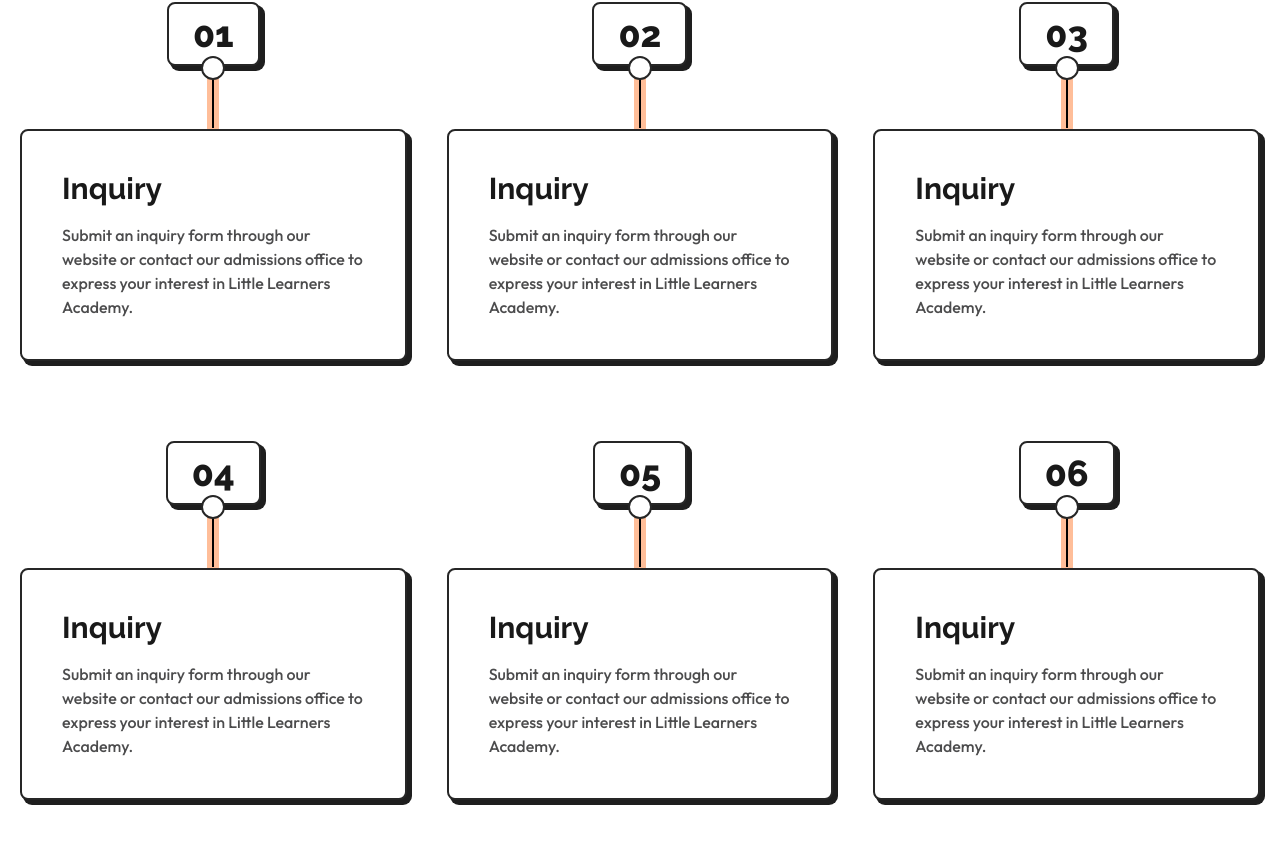
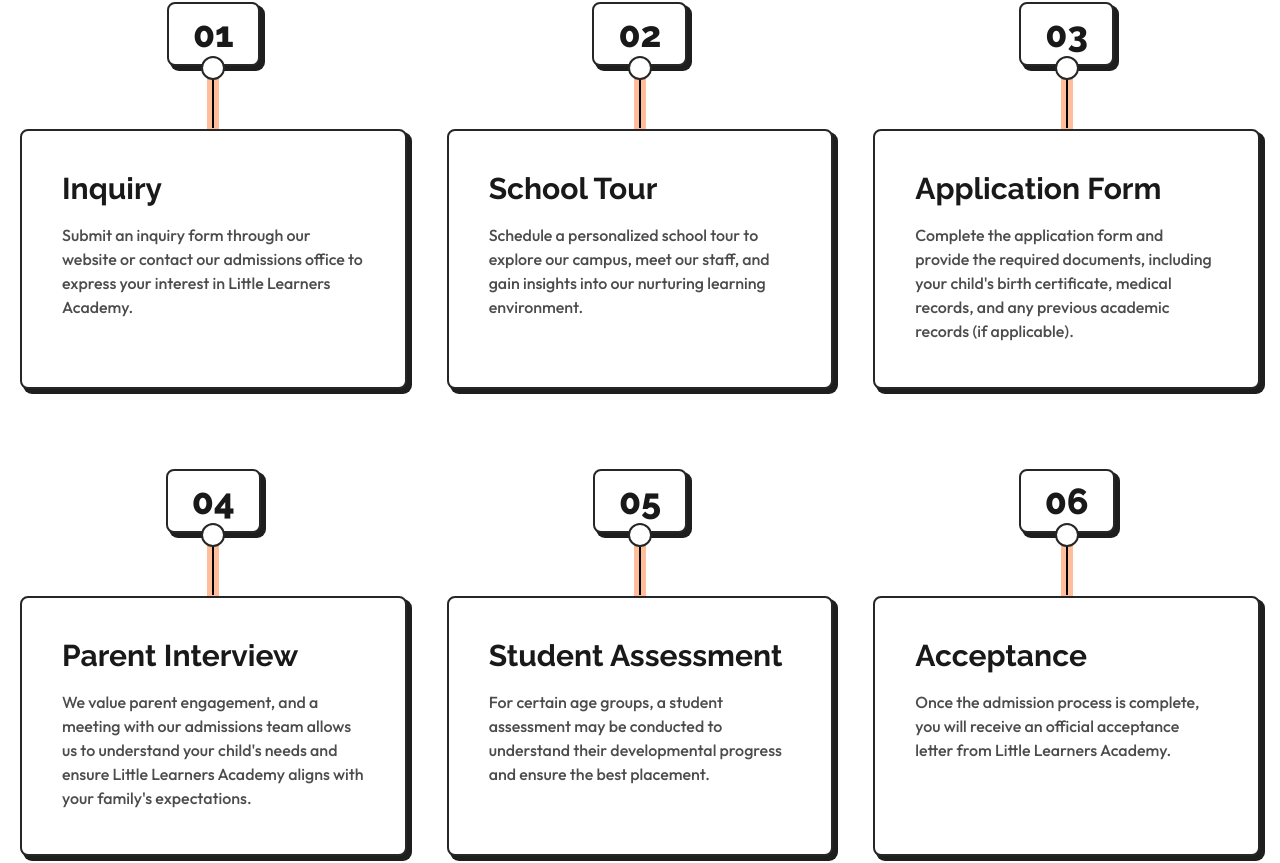
Before and after one commit to marcellandreas/little_learners, a React (Vite) app: page /admissions in a window 1280 px wide. Shown: the part 917-1780 px from the top of the page. Built offline with nearby package versions, Linux system fonts and the light colour scheme.

Commit message:
Feat: merapihkan dan menambahkan json, kemudian memprodesnya di page

```diff
--- a/src/data/Admissions.json
+++ b/src/data/Admissions.json
@@ -1,4 +1,35 @@
 {
+  "AdmissionProcess": {
+    "title": "Admission Process",
+    "subTitle": "Process",
+    "description": "Embark on a remarkable educational journey with us! Our Admission and Enrollment process is the gateway to providing your child with an exceptional learning experience at our kindergarten school",
+    "data": [
+      {
+        "title": "Inquiry",
+        "description": "Submit an inquiry form through our website or contact our admissions office to express your interest in Little Learners Academy."
+      },
+      {
+        "title": "School Tour",
+        "description": "Schedule a personalized school tour to explore our campus, meet our staff, and gain insights into our nurturing learning environment."
+      },
+      {
+        "title": "Application Form",
+        "description": "Complete the application form and provide the required documents, including your child's birth certificate, medical records, and any previous academic records (if applicable)."
+      },
+      {
+        "title": "Parent Interview",
+        "description": "We value parent engagement, and a meeting with our admissions team allows us to understand your child's needs and ensure Little Learners Academy aligns with your family's expectations."
+      },
+      {
+        "title": "Student Assessment",
+        "description": "For certain age groups, a student assessment may be conducted to understand their developmental progress and ensure the best placement."
+      },
+      {
+        "title": "Acceptance",
+        "description": "Once the admission process is complete, you will receive an official acceptance letter from Little Learners Academy."
+      }
+    ]
+  },
   "feeStructure": [
     {
       "program": "Nursery",
--- a/src/pages/Admissions.jsx
+++ b/src/pages/Admissions.jsx
@@ -12,8 +12,11 @@
     "Activity Fee",
   ];
 
+  // Data Admission
   const TableData_1 = AdmissionsData.feeStructure;
   const TableData_2 = AdmissionsData.additionalServices;
+  const AddmissionProcessData = AdmissionsData.AdmissionProcess;
+
   return (
     <MainLayout>
       <ContainerCard
@@ -30,7 +33,7 @@
         />
         {/* cards */}
         <section className="grid grid-cols-3 md:gap-y-20 md:gap-x-10   2xl:gap-[50px]">
-          {[1, 2, 3, 4, 5, 6].map((item, index) => (
+          {AddmissionProcessData.data.map((item, index) => (
             <div
               key={index}
               className="flex flex-col items-center col-span-3 md:col-span-1 "
@@ -39,7 +42,7 @@
               <div className="flex flex-col">
                 <button className="flex py-[10px] px-6 items-center gap-[10px] rounded-lg border-2 border-grey-15 bg-white shadow-[4px_4px_0_1px_#1e1e1e] 2xl:shadow-[6px_6px_0_2px_#1e1e1e] ">
                   <span className=" text-grey-10 font-raleway text-4xl font-extrabold">
-                    0{item}
+                    0{index + 1}
                   </span>
                 </button>
                 <div className="flex h-[63px] flex-col items-center justify-center relative ">
@@ -54,17 +57,15 @@
                 </div>
               </div>
               {/* text container */}
-              <div className="flex p-[30px] flex-col gap-[14px] lg:gap-4 lg:p-10 2xl:gap-5 2xl:p-[50px] rounded-lg border-2 border-grey-15 bg-white shadow-[4px_4px_0_1px_#1e1e1e] 2xl:shadow-[6px_6px_0_2px_#1e1e1e]">
+              <div className="flex min-h-[260px] p-[30px] flex-col gap-[14px] lg:gap-4 lg:p-10 2xl:gap-5 2xl:p-[50px] rounded-lg border-2 border-grey-15 bg-white shadow-[4px_4px_0_1px_#1e1e1e] 2xl:shadow-[6px_6px_0_2px_#1e1e1e]">
                 <h3 className=" text-grey-10 font-raleway text-2xl lg:text-3xl 2xl:text-4xl font-bold">
-                  Inquiry
+                  {item.title}
                 </h3>
                 <p
                   className="text-grey-30 font-outfit text-base 2xl:text-xl
                  font-medium"
                 >
-                  Submit an inquiry form through our website or contact our
-                  admissions office to express your interest in Little Learners
-                  Academy.
+                  {item.description}
                 </p>
               </div>
               <div className="flex px-[6px] md:hidden w-2 flex-col -z-10  justify-center items-center flex-1 bg-orange-80 ">
```
